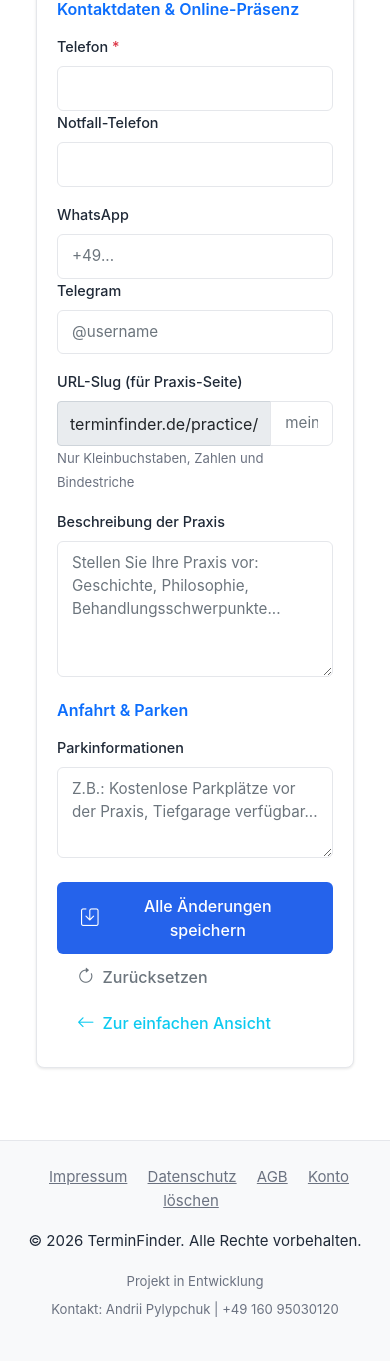
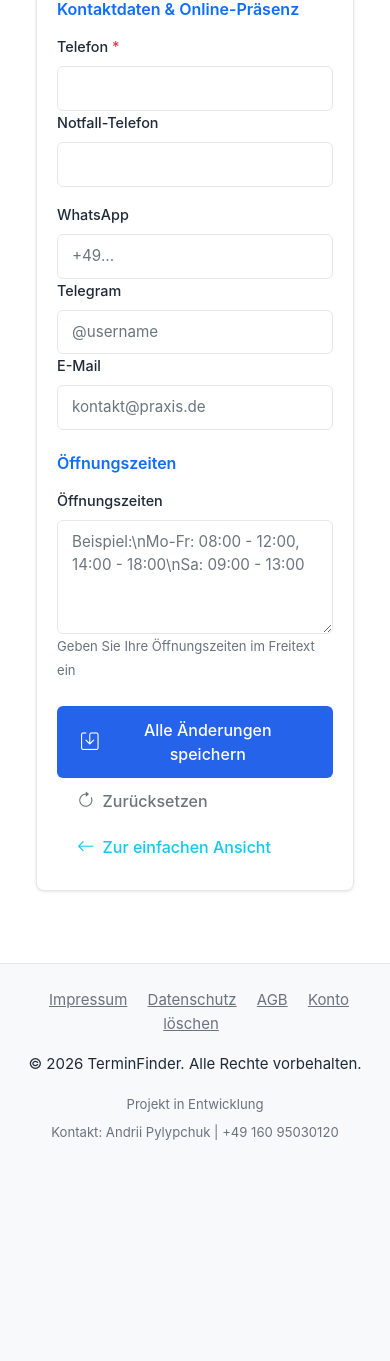
Before and after one commit to pilipandr770/Arzttermin-online, a Flask app: page /practice/profile in a window 390 px wide. Shown: the part 1159-2520 px from the top of the page. After the commit the page ends 2299 px from the top, so only its background shows below. Run offline with Flask 3, Linux system fonts and the light colour scheme; parts of the project's set-up code (start-up, migrations or seed data) failed here and were passed over; some libraries are stand-ins or nearby versions.

Commit message:
Simplify doctor form: remove redundant fields, add email & opening hours
Doctor cabinet (practice_profile_extended.html):
- Remove URL-Slug field (technical, not needed by doctors)
- Remove "Beschreibung der Praxis" (replaced by chatbot)
- Remove "Parkinformationen" section (replaced by chatbot)
- Add "E-Mail" field (contact_email) for patient inquiries
- Add "Öffnungszeiten" textarea for opening hours in free text format
- Reorganize layout: phone fields + email in one row

JavaScript (extended_practice_profile.js):
- Remove slug, description, parking_info from load/save
- Add contact_email and opening_hours to load/save
- Update formData collection with new fields

Patient view (search.html):
- Add email display in Grundinformationen section
  * Email icon (bi-envelope) with mailto link
  * Positioned after emergency phone, before WhatsApp
- Improve opening hours display
  * Better icon color (warning instead of info)
  * Pre-line white-space for multiline display
  * Line break before opening hours text

Result:
- Cleaner doctor form without redundant chatbot-covered fields
- More complete contact info for patients (email added)
- Better opening hours formatting with line breaks

```diff
--- a/app/static/js/extended_practice_profile.js
+++ b/app/static/js/extended_practice_profile.js
@@ -35,10 +35,9 @@ function populateForm() {
     document.getElementById('emergency_phone').value = practiceData.emergency_phone || '';
     document.getElementById('whatsapp_number').value = practiceData.whatsapp_number || '';
     document.getElementById('telegram_username').value = practiceData.telegram_username || '';
+    document.getElementById('contact_email').value = practiceData.contact_email || '';
+    document.getElementById('opening_hours').value = practiceData.opening_hours || '';
     document.getElementById('website').value = practiceData.website || '';
-    document.getElementById('slug').value = practiceData.slug || '';
-    document.getElementById('description').value = practiceData.description || '';
-    document.getElementById('parking_info').value = practiceData.parking_info || '';
 
     // Google Business
     document.getElementById('google_business_url').value = practiceData.google_business_url || '';
@@ -300,11 +299,10 @@ function setupFormHandler() {
             emergency_phone: document.getElementById('emergency_phone').value,
             whatsapp_number: document.getElementById('whatsapp_number').value,
             telegram_username: document.getElementById('telegram_username').value,
+            contact_email: document.getElementById('contact_email').value,
+            opening_hours: document.getElementById('opening_hours').value,
             website: document.getElementById('website').value,
             google_business_url: document.getElementById('google_business_url').value,
-            slug: document.getElementById('slug').value,
-            description: document.getElementById('description').value,
-            parking_info: document.getElementById('parking_info').value,
             social_media: {
                 facebook: document.getElementById('social_facebook').value,
                 instagram: document.getElementById('social_instagram').value,
--- a/app/templates/doctor/practice_profile_extended.html
+++ b/app/templates/doctor/practice_profile_extended.html
@@ -82,33 +82,19 @@
                                         <label class="form-label">Telegram</label>
                                         <input type="text" class="form-control" id="telegram_username" placeholder="@username">
                                     </div>
-                                </div>
-
-                                <div class="row mb-3">
-                                    <div class="col-12">
-                                        <label class="form-label">URL-Slug (für Praxis-Seite)</label>
-                                        <div class="input-group">
-                                            <span class="input-group-text">terminfinder.de/practice/</span>
-                                            <input type="text" class="form-control" id="slug" placeholder="meine-praxis-muenchen">
-                                        </div>
-                                        <small class="text-muted">Nur Kleinbuchstaben, Zahlen und Bindestriche</small>
+                                    <div class="col-md-4">
+                                        <label class="form-label">E-Mail</label>
+                                        <input type="email" class="form-control" id="contact_email" placeholder="kontakt@praxis.de">
                                     </div>
                                 </div>
 
+                                <h6 class="text-primary mb-3 mt-4">Öffnungszeiten</h6>
                                 <div class="row mb-3">
                                     <div class="col-12">
-                                        <label class="form-label">Beschreibung der Praxis</label>
-                                        <textarea class="form-control" id="description" rows="5"
-                                            placeholder="Stellen Sie Ihre Praxis vor: Geschichte, Philosophie, Behandlungsschwerpunkte..."></textarea>
-                                    </div>
-                                </div>
-
-                                <h6 class="text-primary mb-3 mt-4">Anfahrt & Parken</h6>
-                                <div class="row mb-3">
-                                    <div class="col-12">
-                                        <label class="form-label">Parkinformationen</label>
-                                        <textarea class="form-control" id="parking_info" rows="3"
-                                            placeholder="Z.B.: Kostenlose Parkplätze vor der Praxis, Tiefgarage verfügbar..."></textarea>
+                                        <label class="form-label">Öffnungszeiten</label>
+                                        <textarea class="form-control" id="opening_hours" rows="4"
+                                            placeholder="Beispiel:\nMo-Fr: 08:00 - 12:00, 14:00 - 18:00\nSa: 09:00 - 13:00"></textarea>
+                                        <small class="text-muted">Geben Sie Ihre Öffnungszeiten im Freitext ein</small>
                                     </div>
                                 </div>
                             </div>
--- a/app/templates/patient/search.html
+++ b/app/templates/patient/search.html
@@ -1185,8 +1185,9 @@ async function displayDoctors(doctors) {
                                 ${practiceCity ? `<p class="mb-1"><i class="bi bi-geo-alt text-primary"></i> <strong>Adresse:</strong> ${practiceCity}</p>` : ''}
                                 ${phone ? `<p class="mb-1"><i class="bi bi-telephone text-success"></i> <strong>Telefon:</strong> <a href="tel:${phone}">${phone}</a></p>` : ''}
                                 ${practice.emergency_phone ? `<p class="mb-1"><i class="bi bi-exclamation-triangle text-danger"></i> <strong>Notfall:</strong> <a href="tel:${practice.emergency_phone}">${practice.emergency_phone}</a></p>` : ''}
+                                ${practice.contact_email ? `<p class="mb-1"><i class="bi bi-envelope text-info"></i> <strong>E-Mail:</strong> <a href="mailto:${practice.contact_email}">${practice.contact_email}</a></p>` : ''}
                                 ${practice.whatsapp_number ? `<p class="mb-1"><i class="bi bi-whatsapp text-success"></i> <strong>WhatsApp:</strong> <a href="https://wa.me/${practice.whatsapp_number.replace(/[^0-9]/g, '')}" target="_blank">Nachricht senden</a></p>` : ''}
-                                ${practice.opening_hours ? `<p class="mb-0"><i class="bi bi-clock text-info"></i> <strong>Öffnungszeiten:</strong> ${practice.opening_hours}</p>` : ''}
+                                ${practice.opening_hours ? `<p class="mb-0"><i class="bi bi-clock text-warning"></i> <strong>Öffnungszeiten:</strong><br><span style="white-space: pre-line;">${practice.opening_hours}</span></p>` : ''}
                             </div>
 
                             <!-- 2. Medien (Social Media & Links) -->
```
